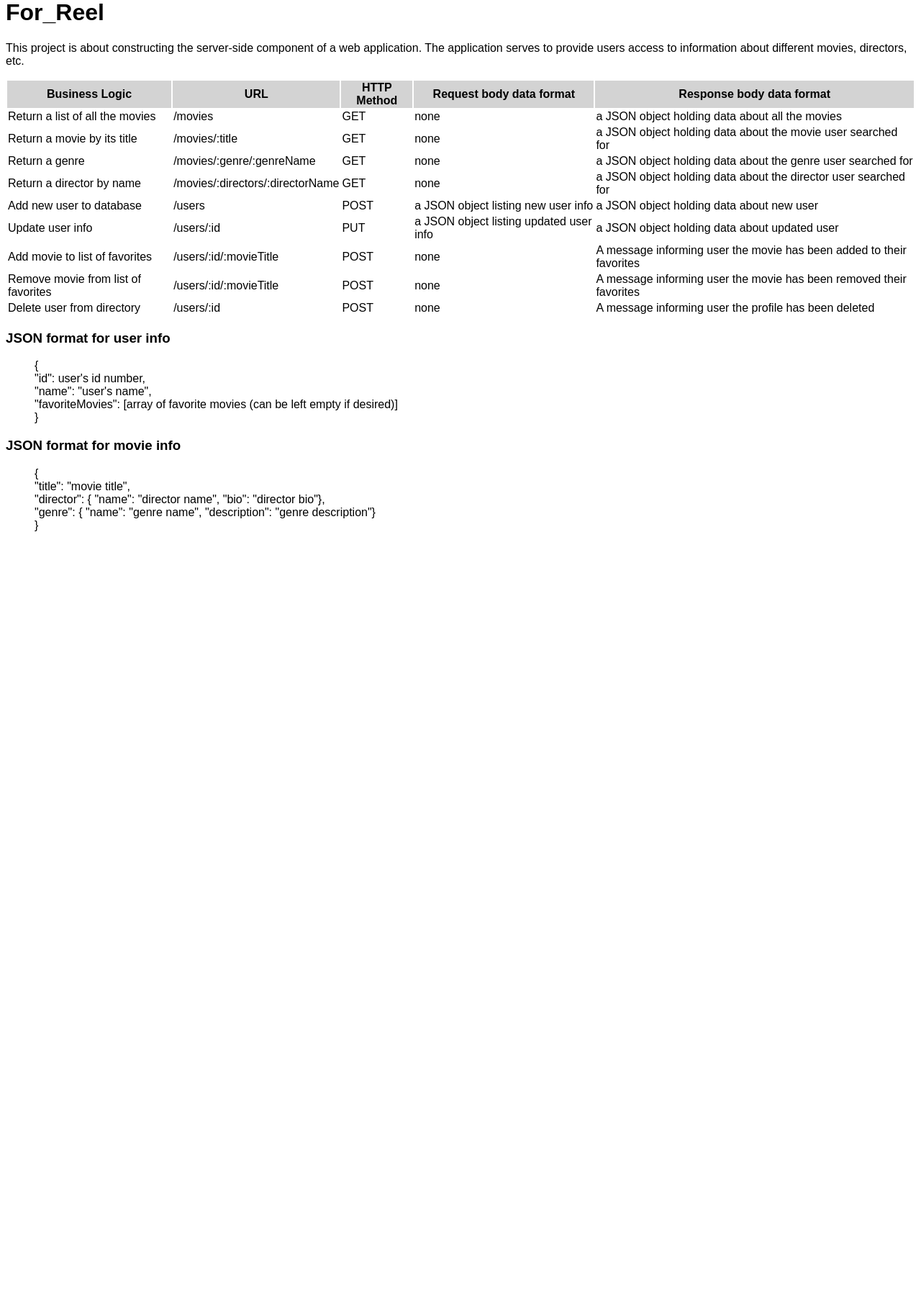
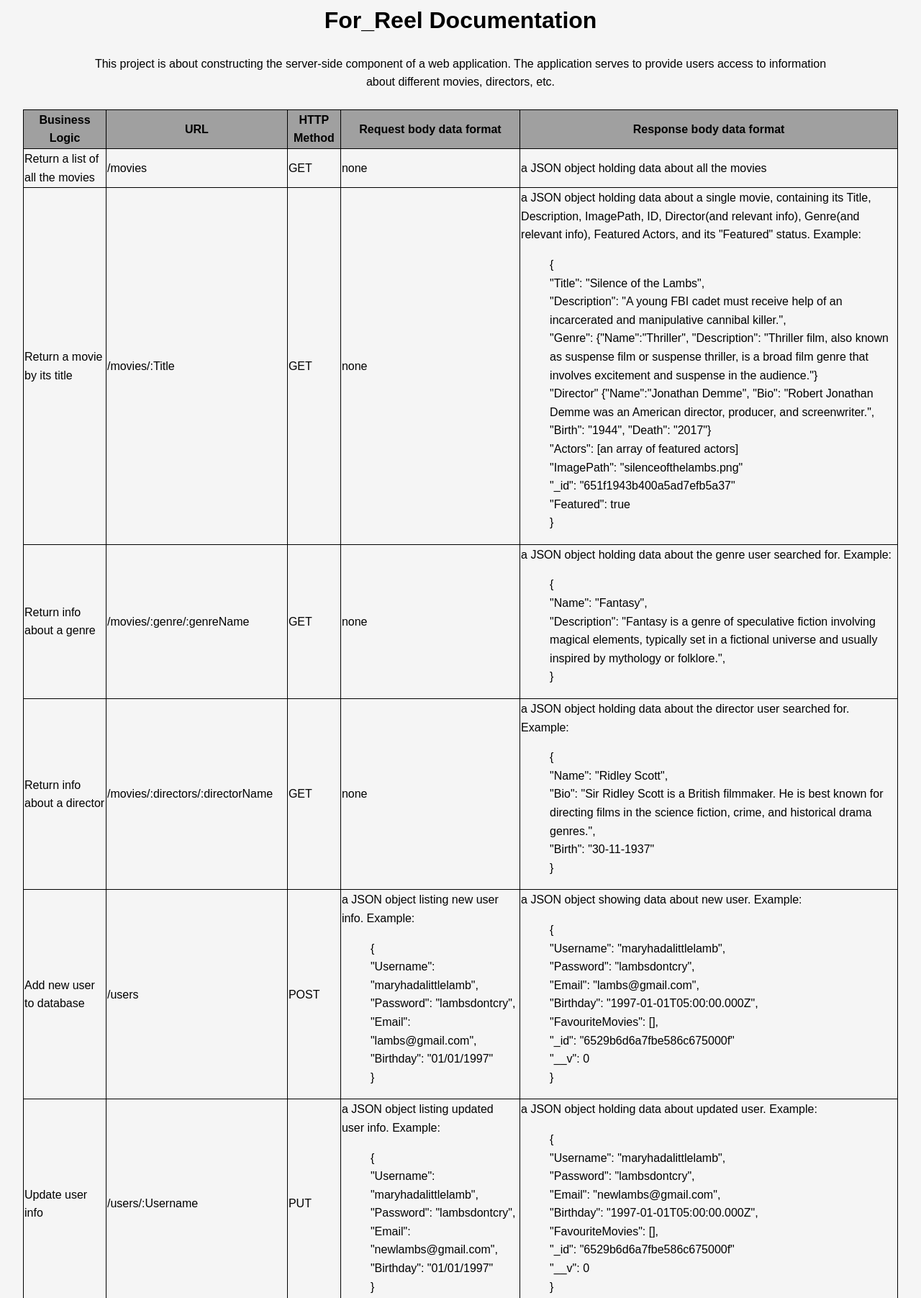
Before and after one commit to kurenkov004/movie_api, a website: page public/documentation.html in a window 1280 px wide. Shown: the part 22-1825 px from the top of the page at 72% size. Before the commit the page ends 800 px from the top, so only its background shows below. Drawn offline with nearby package versions, Linux system fonts and the light colour scheme.

Commit message:
adjusted endpoint documentation to reflect Mongoose models

```diff
--- a/public/documentation.html
+++ b/public/documentation.html
@@ -4,6 +4,8 @@
 <head>
     <meta charset="UTF-8">
     <meta name="viewport" content="width=device-width, initial scale=1.0">
+    <link rel="stylesheet" type="text/css" href="https://cdnjs.cloudflare.com/ajax/libs/normalize/8.0.1/normalize.min.css">
+    <link rel="stylesheet" type="text/css" href="/styles.css">
     <link rel="preconnect" href="https://fonts.googleapis.com">
     <link rel="preconnect" href="https://fonts.gstatic.com" crossorigin>
     <link href="https://fonts.googleapis.com/css2?family=Jost:wght@100&family=Montserrat:wght@100;400&family=Mulish&display=swap" rel="stylesheet">
@@ -13,16 +15,34 @@
 <style>
   body {
     font-family: sans-serif;
+    font-weight: 400;
+    font-size: 16px;
+    line-height: 1.6;
+    background-color:#F5F5F5;
   }
+  * { box-sizing: border-box;}
+  .table-header {
+    background-color: #a0a0a0;
+  }
+ul {
+  list-style-type: none;
+}
+/* .shaded_row { background-color: lightgray;} */
+table, th, td {  border: 1px solid black; border-collapse: collapse; }
+
+.info_table { margin: 25px 2.5% 75px; }
+
+.page_header {margin:25px 10% 20px; text-align: center; }
 </style>
 
 <body>
-  <h1>For_Reel</h1>
-  <p>This project is about constructing the server-side component of a web application. The application serves to provide users access to information about different movies, directors, etc.</p>
-
-  <div>
-    <table style="border-width: 5px; border-color: darkgray;">
-      <tr style="background-color: lightgrey;">
+  <header class="page_header">
+    <h1>For_Reel Documentation</h1>
+    <p>This project is about constructing the server-side component of a web application. The application serves to provide users access to information about different movies, directors, etc.</p>
+  </header>
+  <div class="info_table">
+    <table>
+      <tr class="table-header">
         <th>Business Logic</th>
         <th>URL</th>
         <th>HTTP Method</th>
@@ -36,67 +56,161 @@
         <td>none</td>
         <td>a JSON object holding data about all the movies</td>
       </tr>
-      <tr>
+      <tr class="shaded_row">
         <td>Return a movie by its title</td>
-        <td>/movies/:title</td>
+        <td>/movies/:Title</td>
         <td>GET</td>
         <td>none</td>
-        <td>a JSON object holding data about the movie user searched for</td>
+        <td>a JSON object holding data about a single movie, containing its Title, Description, ImagePath, ID, Director(and relevant info), Genre(and relevant info), Featured Actors, and its "Featured" status. Example:
+          <ul>
+            <li>{</li>
+            <li>"Title": "Silence of the Lambs",</li>
+            <li>"Description": "A young FBI cadet must receive help of an incarcerated and manipulative cannibal killer.",</li>
+            <li>"Genre": {"Name":"Thriller", "Description": "Thriller film, also known as suspense film or suspense thriller, is a broad film genre that involves excitement and suspense in the audience."}</li>
+            <li>"Director" {"Name":"Jonathan Demme", "Bio": "Robert Jonathan Demme was an American director, producer, and screenwriter.", "Birth": "1944", "Death": "2017"}</li>
+            <li>"Actors": [an array of featured actors]</li>
+            <li>"ImagePath": "silenceofthelambs.png"</li>
+            <li>"_id": "651f1943b400a5ad7efb5a37"</li>
+            <li>"Featured": true</li>
+            <li>}</li>
+          </ul>
+        </td>
       </tr>
       <tr>
-        <td>Return a genre</td>
+        <td>Return info about a genre</td>
         <td>/movies/:genre/:genreName</td>
         <td>GET</td>
         <td>none</td>
-        <td>a JSON object holding data about the genre user searched for</td>
+        <td>a JSON object holding data about the genre user searched for. Example:
+          <ul>
+            <li>{</li>
+            <li>"Name": "Fantasy",</li>
+            <li>"Description": "Fantasy is a genre of speculative fiction involving magical elements, typically set in a fictional universe and usually inspired by mythology or folklore.",</li>
+            <li>}</li>
+          </ul>
+        </td>
       </tr>
-      <tr>
-        <td>Return a director by name</td>
+      <tr class="shaded_row">
+        <td>Return info about a director</td>
         <td>/movies/:directors/:directorName</td>
         <td>GET</td>
         <td>none</td>
-        <td>a JSON object holding data about the director user searched for</td>
+        <td>a JSON object holding data about the director user searched for. Example:
+          <ul>
+            <li>{</li>
+            <li>"Name": "Ridley Scott",</li>
+            <li>"Bio": "Sir Ridley Scott is a British filmmaker. He is best known for directing films in the science fiction, crime, and historical drama genres.",</li>
+            <li>"Birth": "30-11-1937"</li>
+            <li>}</li>
+          </ul>
+        </td>
       </tr>
       <tr>
         <td>Add new user to database</td>
         <td>/users</td>
         <td>POST</td>
-        <td>a JSON object listing new user info</td>
-        <td>a JSON object holding data about new user</td>
+        <td>a JSON object listing new user info. Example:
+          <ul>
+            <li>{</li>
+            <li>"Username": "maryhadalittlelamb",</li>
+            <li>"Password": "lambsdontcry",</li>
+            <li>"Email": "lambs@gmail.com",</li>
+            <li>"Birthday": "01/01/1997"</li>
+            <li>}</li>
+          </ul>
+        </td>
+        <td>a JSON object showing data about new user. Example:
+          <ul>
+            <li>{</li>
+            <li>"Username": "maryhadalittlelamb",</li>
+            <li>"Password": "lambsdontcry",</li>
+            <li>"Email": "lambs@gmail.com",</li>
+            <li>"Birthday": "1997-01-01T05:00:00.000Z",</li>
+            <li>"FavouriteMovies": [],</li>
+            <li>"_id": "6529b6d6a7fbe586c675000f"</li>
+            <li>"__v": 0</li>
+            <li>}</li>
+          </ul>
+        </td>
+      </tr>
+      <tr class="shaded_row">
+        <td>Update user info</td>
+        <td>/users/:Username</td>
+        <td>PUT</td>
+        <td>a JSON object listing updated user info. Example:
+          <ul>
+            <li>{</li>
+            <li>"Username": "maryhadalittlelamb",</li>
+            <li>"Password": "lambsdontcry",</li>
+            <li>"Email": "newlambs@gmail.com",</li>
+            <li>"Birthday": "01/01/1997"</li>
+            <li>}</li>
+          </ul>
+        </td>
+        <td>a JSON object holding data about updated user. Example:
+          <ul>
+            <li>{</li>
+            <li>"Username": "maryhadalittlelamb",</li>
+            <li>"Password": "lambsdontcry",</li>
+            <li>"Email": "newlambs@gmail.com",</li>
+            <li>"Birthday": "1997-01-01T05:00:00.000Z",</li>
+            <li>"FavouriteMovies": [],</li>
+            <li>"_id": "6529b6d6a7fbe586c675000f"</li>
+            <li>"__v": 0</li>
+            <li>}</li>
+          </ul>
+        </td>
       </tr>
       <tr>
-        <td>Update user info</td>
-        <td>/users/:id</td>
-        <td>PUT</td>
-        <td>a JSON object listing updated user info</td>
-        <td>a JSON object holding data about updated user</td>
-      </tr>
-      <tr>
-        <td>Add movie to list of favorites</td>
-        <td>/users/:id/:movieTitle</td>
+        <td>Add movie to list of a user's favorites</td>
+        <td>/users/:username/movies/:movieID</td>
         <td>POST</td>
         <td>none</td>
-        <td>A message informing user the movie has been added to their favorites</td>
+        <td>A JSON object showing updated user data. Example:
+          <ul>
+            <li>{</li>
+            <li>"Username": "maryhadalittlelamb",</li>
+            <li>"Password": "lambsdontcry",</li>
+            <li>"Email": "lambs@gmail.com",</li>
+            <li>"Birthday": "1997-01-01T05:00:00.000Z",</li>
+            <li>"FavouriteMovies": ["651f1943b400a5ad7efb5a37"],</li>
+            <li>"_id": "6529b6d6a7fbe586c675000f"</li>
+            <li>"__v": 0</li>
+            <li>}</li>
+          </ul>
+        </td>
       </tr>
-      <tr>
+      <tr class="shaded_row">
         <td>Remove movie from list of favorites</td>
-        <td>/users/:id/:movieTitle</td>
-        <td>POST</td>
+        <td>/users/:Username/movies/:MovieID</td>
+        <td>DELETE</td>
         <td>none</td>
-        <td>A message informing user the movie has been removed their favorites</td>
+        <td>A JSON object showing updated user data. Example:
+          <ul>
+            <li>{</li>
+            <li>"Username": "maryhadalittlelamb",</li>
+            <li>"Password": "lambsdontcry",</li>
+            <li>"Email": "lambs@gmail.com",</li>
+            <li>"Birthday": "1997-01-01T05:00:00.000Z",</li>
+            <li>"FavouriteMovies": [],</li>
+            <li>"_id": "6529b6d6a7fbe586c675000f"</li>
+            <li>"__v": 0</li>
+            <li>}</li>
+          </ul>
+        </td>
       </tr>
       <tr>
         <td>Delete user from directory</td>
-        <td>/users/:id</td>
-        <td>POST</td>
+        <td>/users/:Username</td>
+        <td>DELETE</td>
         <td>none</td>
         <td>A message informing user the profile has been deleted</td>
       </tr>
     </table>
   </div>
-  <div>
+  <!-- <div>
     <h3>JSON format for user info</h3>
-    <ul style="list-style-type: none;">
+    <ul>
       <li>{</li>
       <li>"id": user's id number,</li>
       <li>"name": "user's name",</li>
@@ -114,7 +228,7 @@
       <li>"genre": { "name": "genre name", "description": "genre description"}</li>
       <li>}</li>
     </ul>
-  </div>
+  </div> -->
 
 </body>
 
```
